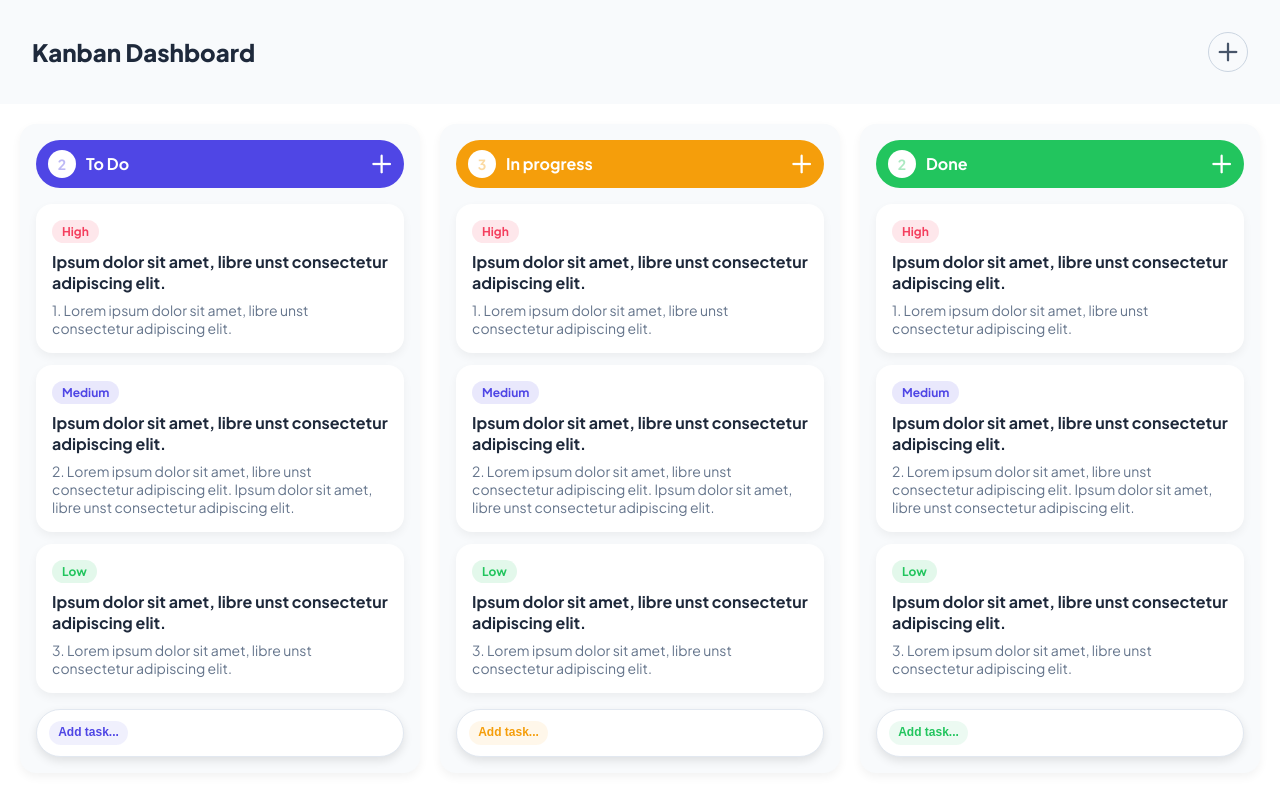
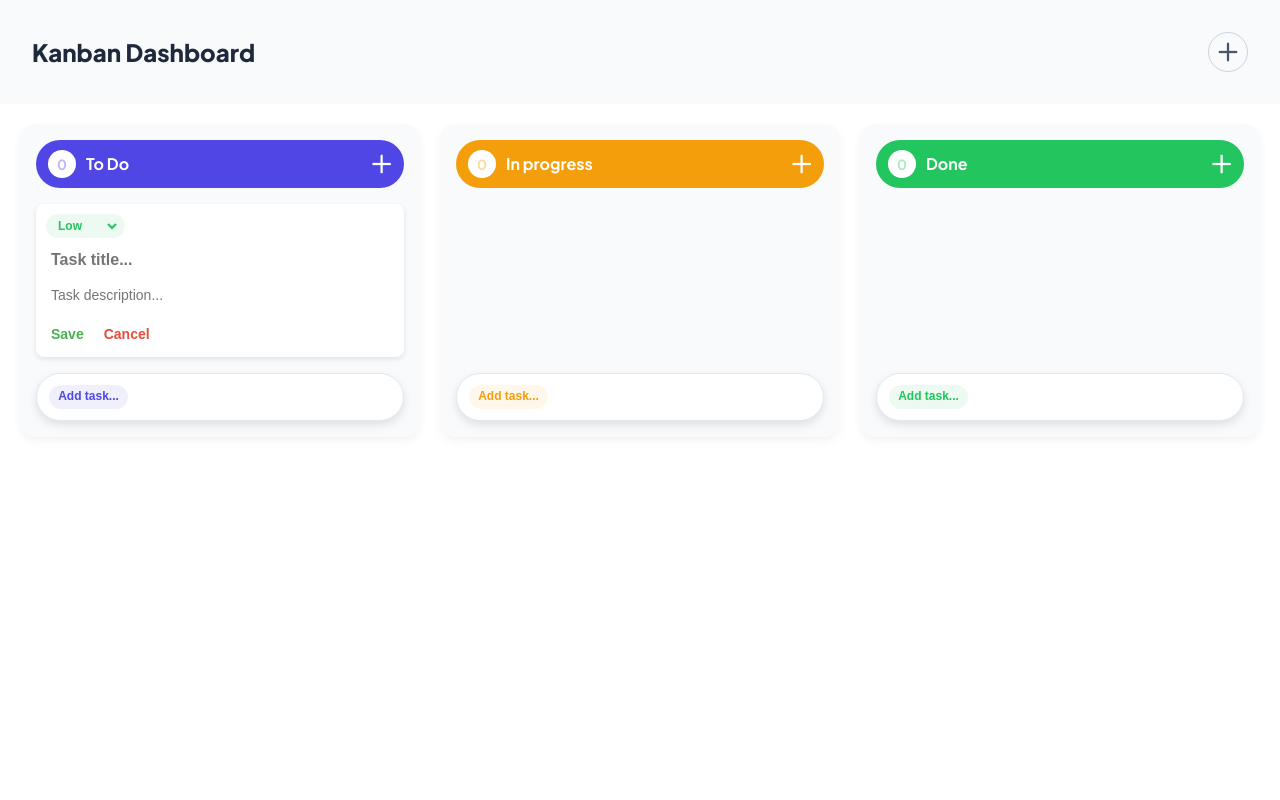
Before and after one commit to danilka-no-population/modsen-practice-2025, a React (Vite) app: page / in a window 1280 px wide. Both pictures are taken after a click on the button 382 px from the left and 164 px from the top of the page. Built offline with nearby package versions, Linux system fonts and the light colour scheme.

Commit message:
feat: adding task cards

```diff
--- a/src/App.tsx
+++ b/src/App.tsx
@@ -9,9 +9,13 @@ function App() {
             <GlobalStyles />
             <Header />
             <BoardWrapper>
-                <Column title={'To Do'} color="#4F46E5" taskCount={2} />
-                <Column title={'In progress'} color="#F59E0B" taskCount={3} />
-                <Column title={'Done'} color="#22C55E" taskCount={2} />
+                <Column id="todo" title={'To Do'} color="#4F46E5" />
+                <Column
+                    id="in-progress"
+                    title={'In progress'}
+                    color="#F59E0B"
+                />
+                <Column id="done" title={'Done'} color="#22C55E" />
             </BoardWrapper>
         </>
     );
--- a/src/components/Column/Column.tsx
+++ b/src/components/Column/Column.tsx
@@ -1,82 +1,142 @@
 import whitePlus from '../../assets/icons/whitePlus.png';
+import { useAppDispatch, useAppSelector } from '../../hooks/typedReduxHooks';
+import { addTask } from '../../store/slices/taskSlice';
 import { Icon } from '../Header/styled';
 import TaskCard from '../TaskCard/TaskCard';
 import {
     AddTask,
     AddTaskButton,
+    AddTaskForm,
+    ButtonsContainer,
+    CancelButton,
     ColumnHeader,
     ColumnTitle,
     ColumnWrapper,
+    SaveButton,
     TaskCount,
+    TaskDescriptionInput,
+    TaskPriority,
     TasksWrapper,
+    TaskTitleInput,
 } from './styled';
 import { FC, useState } from 'react';
+import { v4 as uuidv4 } from 'uuid';
 
 interface ColumnProps {
+    id: string;
     title: string;
-    taskCount: number;
     color: string;
 }
 
-interface Task {
-    title: string;
-    description: string;
-    tag?: string;
-    tagColor?: string;
-}
+const Column: FC<ColumnProps> = ({ id, title, color }) => {
+    const dispatch = useAppDispatch();
+    const tasks = useAppSelector((state) =>
+        state.tasks.tasks.filter((task) => task.columnId === id)
+    );
 
-const medium = { name: 'Medium', color: '#4F46E5' };
-const low = { name: 'Low', color: '#22C55E' };
-const high = { name: 'High', color: '#F43F5E' };
+    const [isAddingTask, setIsAddingTask] = useState<boolean>(false);
+    const [titleInput, setTitleInput] = useState<string>('');
+    const [descriptionInput, setDescriptionInput] = useState<string>('');
+    const [priority, setPriority] =
+        useState<keyof typeof priorityColors>('Low');
 
-const Column: FC<ColumnProps> = ({ title, taskCount, color }) => {
-    const [tasks] = useState<Task[]>([
-        {
-            title: 'Ipsum dolor sit amet, libre unst consectetur adipiscing elit.',
-            description:
-                '1. Lorem ipsum dolor sit amet, libre unst consectetur adipiscing elit.',
-            tag: high.name,
-            tagColor: high.color,
-        },
-        {
-            title: 'Ipsum dolor sit amet, libre unst consectetur adipiscing elit.',
-            description:
-                '2. Lorem ipsum dolor sit amet, libre unst consectetur adipiscing elit. Ipsum dolor sit amet, libre unst consectetur adipiscing elit.',
-            tag: medium.name,
-            tagColor: medium.color,
-        },
-        {
-            title: 'Ipsum dolor sit amet, libre unst consectetur adipiscing elit.',
-            description:
-                '3. Lorem ipsum dolor sit amet, libre unst consectetur adipiscing elit.',
-            tag: low.name,
-            tagColor: low.color,
-        },
-    ]);
+    const priorityColors: Record<'Low' | 'Medium' | 'High', string> = {
+        Low: '#22C55E',
+        Medium: '#F59E0B',
+        High: '#EF4444',
+    } as const;
+
+    const handleAddTask = () => {
+        if (titleInput.trim() === '') return;
+
+        dispatch(
+            addTask({
+                id: uuidv4(),
+                columnId: id,
+                title: titleInput,
+                description: descriptionInput,
+                priority: {
+                    label: priority,
+                    color: priorityColors[priority],
+                },
+            })
+        );
+
+        setIsAddingTask(false);
+        setTitleInput('');
+        setDescriptionInput('');
+        setPriority('Low');
+    };
 
     return (
         <ColumnWrapper>
             <ColumnHeader color={color}>
                 <div>
-                    <TaskCount color={color}>{taskCount}</TaskCount>
+                    <TaskCount color={color}>{tasks.length}</TaskCount>
                     <ColumnTitle>{title}</ColumnTitle>
                 </div>
-                <AddTaskButton>
+                <AddTaskButton onClick={() => setIsAddingTask(true)}>
                     <Icon src={whitePlus} alt="Add task" />
                 </AddTaskButton>
             </ColumnHeader>
             <TasksWrapper>
                 {tasks.map((task) => (
-                    <TaskCard
-                        title={task.title}
-                        description={task.description}
-                        tag={task?.tag}
-                        tagColor={task?.tagColor}
-                        key={Date.now()}
-                    />
+                    <TaskCard key={task.id} {...task} />
                 ))}
+
+                {isAddingTask && (
+                    <AddTaskForm>
+                        <TaskPriority
+                            color={
+                                priorityColors[
+                                    priority as 'Low' | 'Medium' | 'High'
+                                ]
+                            }
+                        >
+                            <select
+                                value={priority}
+                                onChange={(e) =>
+                                    setPriority(
+                                        e.target
+                                            .value as keyof typeof priorityColors
+                                    )
+                                }
+                            >
+                                <option value="Low">Low</option>
+                                <option value="Medium">Medium</option>
+                                <option value="High">High</option>
+                            </select>
+                        </TaskPriority>
+
+                        <TaskTitleInput
+                            type="text"
+                            placeholder="Task title..."
+                            value={titleInput}
+                            onChange={(e) => setTitleInput(e.target.value)}
+                        />
+                        <TaskDescriptionInput
+                            type="text"
+                            placeholder="Task description..."
+                            value={descriptionInput}
+                            onChange={(e) =>
+                                setDescriptionInput(e.target.value)
+                            }
+                        />
+
+                        <ButtonsContainer>
+                            <SaveButton onClick={handleAddTask}>
+                                Save
+                            </SaveButton>
+                            <CancelButton
+                                onClick={() => setIsAddingTask(false)}
+                            >
+                                Cancel
+                            </CancelButton>
+                        </ButtonsContainer>
+                    </AddTaskForm>
+                )}
             </TasksWrapper>
-            <AddTask color={color}>
+            <AddTask color={color} onClick={() => setIsAddingTask(true)}>
                 <div>Add task...</div>
             </AddTask>
         </ColumnWrapper>
--- a/src/components/Column/styled.ts
+++ b/src/components/Column/styled.ts
@@ -130,3 +130,82 @@ export const TasksWrapper = styled.div`
     flex-direction: column;
     gap: 12px;
 `;
+
+export const AddTaskForm = styled.div`
+    background: white;
+    padding: 10px;
+    border-radius: 8px;
+    display: flex;
+    flex-direction: column;
+    align-items: start;
+    gap: 8px;
+    box-shadow: 0px 2px 5px rgba(0, 0, 0, 0.1);
+`;
+
+export const TaskPriority = styled.div<{ color: string }>`
+    select {
+        background: transparent;
+        border: none;
+        color: ${({ color = 'black' }) => color};
+        font-size: 12px;
+        font-weight: bold;
+        cursor: pointer;
+        outline: none;
+    }
+
+    width: 79px;
+    height: 24px;
+    padding: 4px 8px 4px 8px;
+    background: ${({ color = 'black' }) => color}15;
+    border-radius: 15px;
+    color: ${({ color = 'black' }) => color};
+    font-weight: 700;
+    font-size: 12px;
+`;
+
+export const TaskTitleInput = styled.input`
+    font-size: 16px;
+    font-weight: bold;
+    border: none;
+    outline: none;
+    padding: 5px;
+    width: 100%;
+`;
+
+export const TaskDescriptionInput = styled.input`
+    font-size: 14px;
+    border: none;
+    outline: none;
+    padding: 5px;
+    width: 100%;
+    color: #666;
+`;
+
+export const ButtonsContainer = styled.div`
+    display: flex;
+    justify-content: flex-end;
+    gap: 5px;
+    margin-top: 5px;
+`;
+
+export const SaveButton = styled.button`
+    background-color: transparent;
+    color: #4caf50;
+    font-weight: 600;
+    padding: 5px 5px;
+    border: none;
+    border-radius: 5px;
+    cursor: pointer;
+    font-size: 14px;
+`;
+
+export const CancelButton = styled.button`
+    background-color: transparent;
+    color: #e74c3c;
+    font-weight: 600;
+    padding: 5px 10px;
+    border: none;
+    border-radius: 5px;
+    cursor: pointer;
+    font-size: 14px;
+`;
--- a/src/components/TaskCard/TaskCard.tsx
+++ b/src/components/TaskCard/TaskCard.tsx
@@ -4,19 +4,13 @@ import { FC } from 'react';
 interface TaskProps {
     title: string;
     description: string;
-    tag?: string;
-    tagColor?: string;
+    priority?: { label: string; color: string };
 }
 
-const TaskCard: FC<TaskProps> = ({
-    title,
-    description,
-    tag = 'Low',
-    tagColor = '#22C55E',
-}) => {
+const TaskCard: FC<TaskProps> = ({ title, description, priority }) => {
     return (
         <TaskWrapper>
-            {tag && <Tag color={tagColor}>{tag}</Tag>}
+            {priority && <Tag color={priority.color}>{priority.label}</Tag>}
             <TaskHeader>{title}</TaskHeader>
             <TaskDescription>{description}</TaskDescription>
         </TaskWrapper>
--- a/src/store/slices/taskSlice.ts
+++ b/src/store/slices/taskSlice.ts
@@ -1,11 +1,16 @@
 import { createSlice, PayloadAction } from '@reduxjs/toolkit';
+
+interface Priority {
+    label: 'Low' | 'Medium' | 'High';
+    color: string;
+}
 
 interface Task {
     id: string;
     columnId: string;
     title: string;
     description: string;
-    priority?: 'Low' | 'Medium' | 'High';
+    priority?: Priority;
 }
 
 interface TasksState {
```
